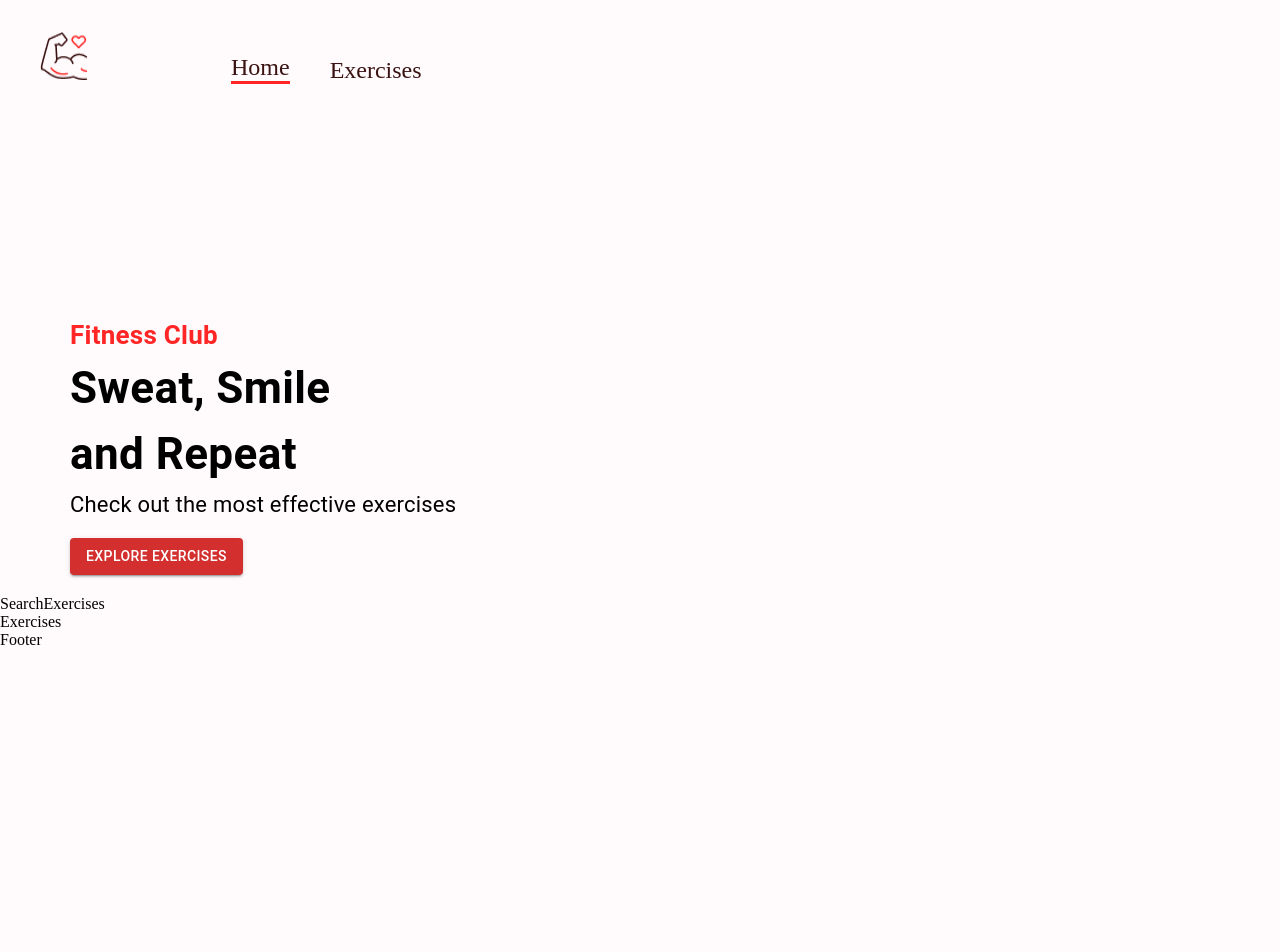
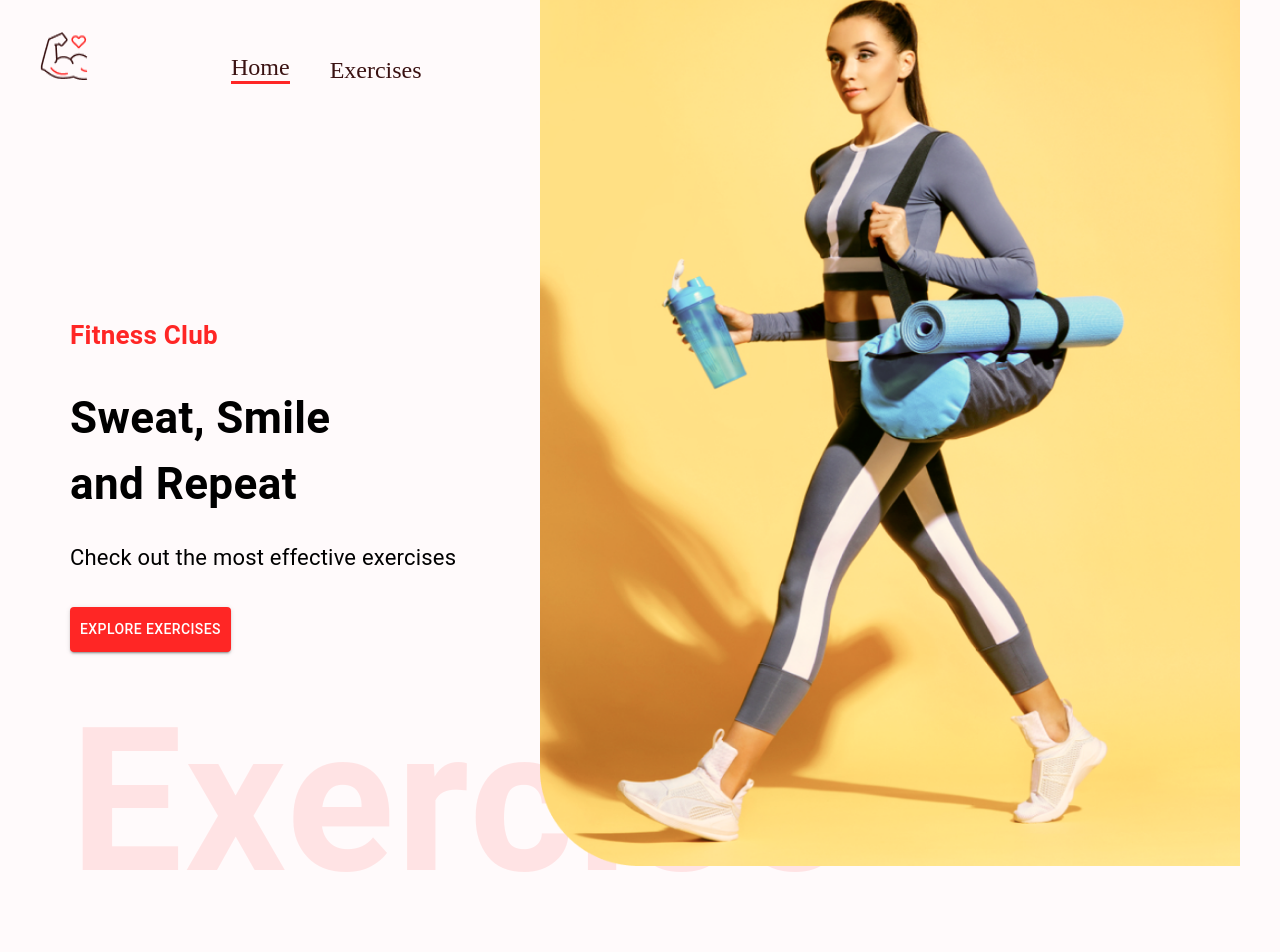
Before and after one commit to Christiannaira/fitness-react, a React (Vite) app: page / in a window 1280 px wide. Shown: the top 952 px of the page. Before the commit the page ends 800 px from the top, so only its background shows below. Built offline with nearby package versions, Linux system fonts and the light colour scheme.

Commit message:
feat: Added image in the hero banner component

```diff
--- a/src/components/HeroBanner.tsx
+++ b/src/components/HeroBanner.tsx
@@ -1,5 +1,7 @@
 
-import { Box, Stack, Typography, Button } from "@mui/material"
+import { Box, Stack, Typography, Button } from "@mui/material";
+
+import HeroBannerImage from "../assets/images/banner.png";
 
 const HeroBanner = () => {
   return (
@@ -16,23 +18,40 @@
 
     <Typography fontWeight="700" sx={{
       fontSize: {lg: '44px', xs: '40px'}
-    }}>
+    }} mb="23px" mt="30px">
 
       Sweat, Smile <br /> and Repeat
 
     </Typography>
 
-    <Typography fontSize="22px" lineHeight="35px" mb={2}>
+    <Typography fontSize="22px" lineHeight="35px" mb={4}>
 
       Check out the most effective exercises
 
     </Typography>
 
-    <Button variant="contained" color="error" href="#exercises">
+    <Button variant="contained" color="error" href="#exercises" sx={{
+      backgroundColor: '#ff2625', padding: '10px'
+    }}>
 
     Explore Exercises
 
     </Button>
+
+    <Typography
+    fontWeight={600}
+    color="#ff2625"
+    sx={{
+      opacity: 0.1,
+      display: {lg: 'block', xs: 'none'}
+    }} fontSize="200px"
+    >
+
+      Exercise
+    </Typography>
+
+
+    <img src={HeroBannerImage} alt="banner" className="hero-banner-img"/>
 
     </Box>
   )
--- a/src/index.css
+++ b/src/index.css
@@ -12,3 +12,14 @@
 ::-webkit-scrollbar {
     width: 0;
 }
+
+/*hero banner image design*/
+
+.hero-banner-img {
+    position: absolute;
+    right: 40px;
+    top: 0px;
+    width: 700px;
+    height: 900px;
+    margin-top: -330px;
+}
```
